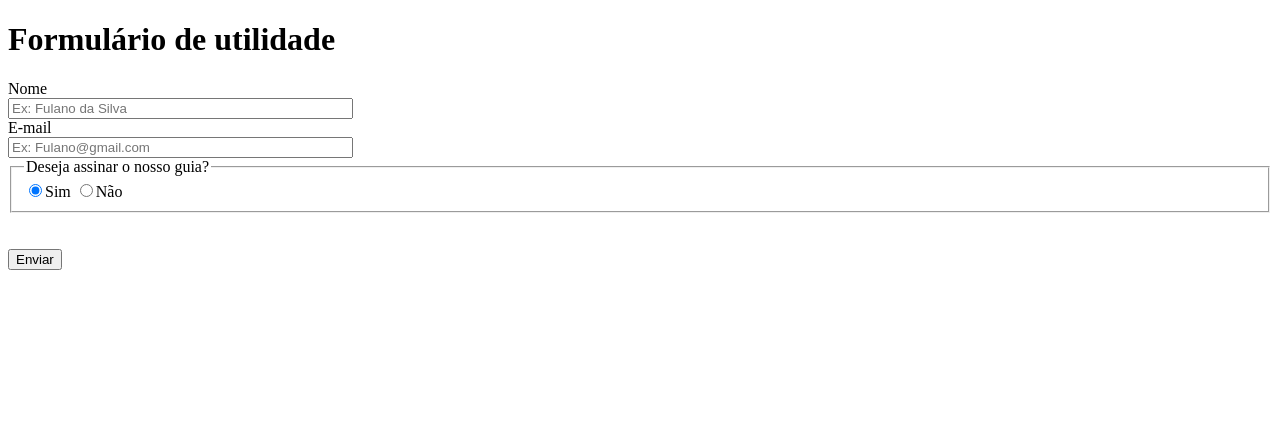
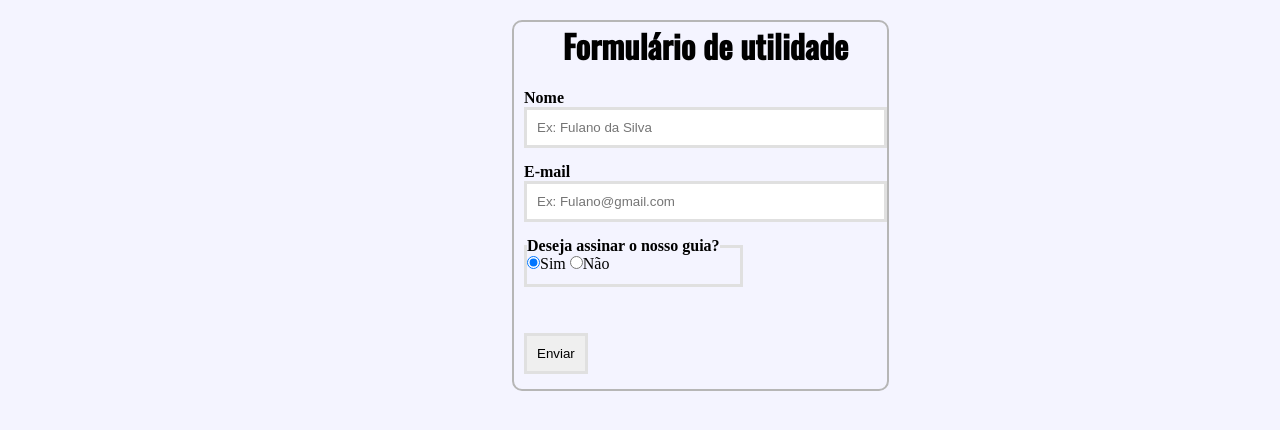
Before and after one commit to LucaSantosSP/form_CAPTCHA, a PHP site: page / in a window 1280 px wide. Shown: the top 430 px of the page. Run offline with PHP 8.4, Linux system fonts and the light colour scheme; some libraries are stand-ins or nearby versions.

Commit message:
Adicionado folha de estilos

```diff
--- /dev/null
+++ b/css/main.css
@@ -0,0 +1,53 @@
+@import url('https://fonts.googleapis.com/css2?family=Oswald:wght@500&family=Righteous&family=Sarala&display=swap');
+
+*{
+    margin: 0;
+    padding: 0;
+}
+
+body{
+    background-color: rgb(244, 244, 255);
+}
+
+form {
+    top: 20px;
+    margin: 0;
+    position: absolute;
+    left: 40%;
+    border: 2px solid rgb(182, 182, 182);
+    border-radius: 10px;
+    padding-left: 10px;
+}
+
+h1{
+    font-family: 'Oswald', sans-serif;
+    margin-bottom: 20px;
+    text-align: center;
+}
+
+input{
+    padding: 10px;
+    border: 3px solid #e0e0e0;
+    margin-bottom: 15px;
+}
+input.obri:focus{
+    background-color: #f4f5d2;
+}
+
+input#enviar{
+    padding: 15px;
+    border: none;
+    margin-top: 10px;
+    background-color: #e0e0e0;
+}
+input#enviar:hover{
+    background-color: black;
+    color: #e0e0e0;
+    cursor: pointer;
+}
+
+fieldset{
+    margin-right: 144px;
+    margin-bottom: 10px;
+    border: 3px solid #e0e0e0;
+}
--- a/index.php
+++ b/index.php
@@ -6,18 +6,19 @@
     <title>Formulário</title>
     <script src="https://www.google.com/recaptcha/api.js" async defer></script>
     <script src="scripts/main.js"></script>
+    <link rel="stylesheet" href="css/main.css">
 </head>
 <body>
     <form action="http://hub.fatecrl.edu.br/sobrino/recebe.php" method="post">
         <h1>Formulário de utilidade</h1>
-        <label for="iNome">Nome</label><br>
+        <label for="iNome"><strong>Nome</strong></label><br>
         <input class="infoP" type="text" name="nNome" id="iNome" placeholder="Ex: Fulano da Silva" required size="40"><br>
 
-        <label for="iEmail">E-mail</label><br>
+        <label for="iEmail"><strong>E-mail</strong></label><br>
         <input class="infoP" type="email" name="nEmail" id="iEmail" placeholder="Ex: Fulano@gmail.com" required size="40"><br>
 
         <fieldset>
-            <legend>Deseja assinar o nosso guia?</legend>
+            <legend><strong>Deseja assinar o nosso guia?</strong></legend>
             <label> <input type="radio" name="escolha" id="sim" checked>Sim</label>
             <label> <input type="radio" name="escolha" id="nao">Não</label>
         </fieldset>
```
